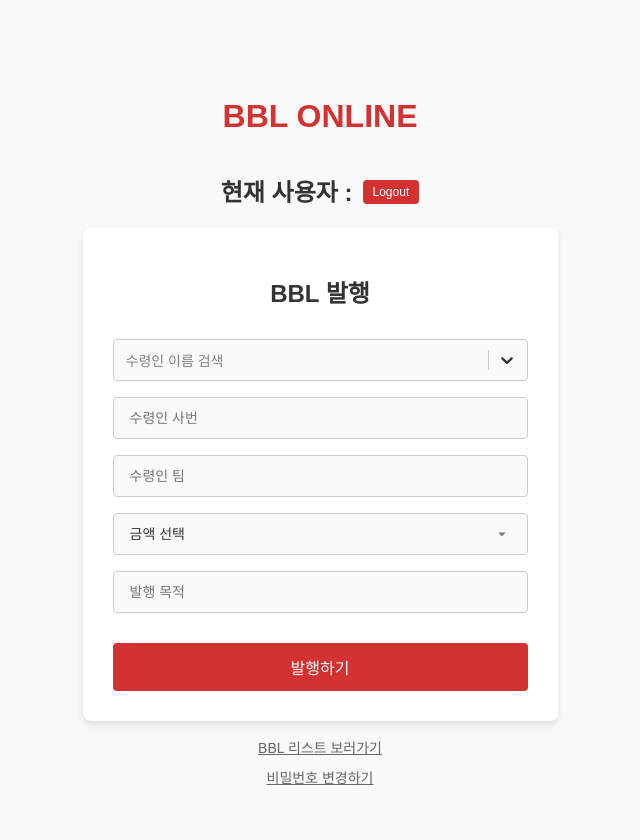
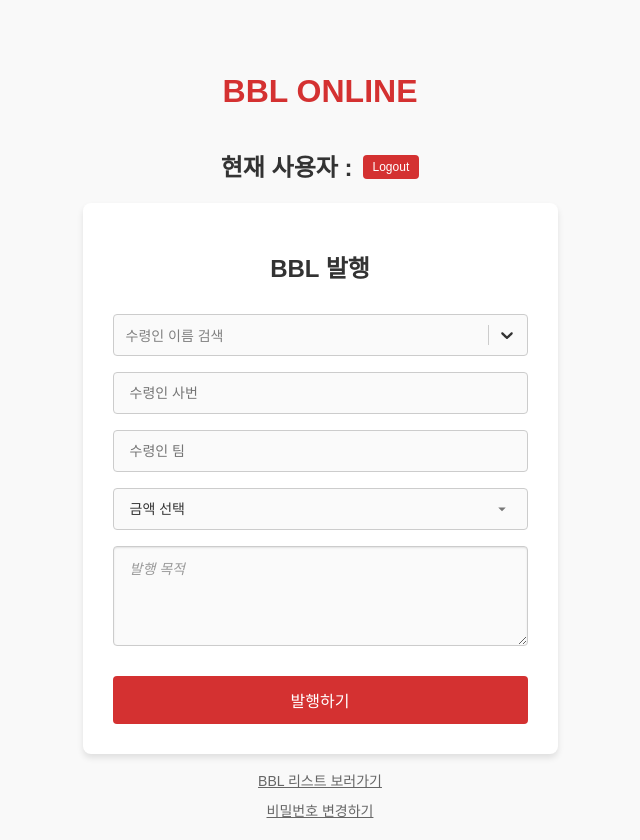
Before and after one commit to gimdongwon/bbl-online, a React (Vite) app in the folder client/: page / in a window 1280 px wide. Shown: the whole page, without its empty margins (320-960 px from the left). Built offline with nearby package versions, Linux system fonts and the light colour scheme; no server answers; sample sign-in values are in the browser's storage.

Commit message:
(fix) pagenation 추가, bbl no 추가

```diff
--- a/client/src/components/BBLIssueForm.tsx
+++ b/client/src/components/BBLIssueForm.tsx
@@ -68,12 +68,12 @@ const BBLIssueForm: React.FC<BBLIssueFormProps> = ({
           <option value={30}>30</option>
           <option value={50}>50</option>
         </SelectBox>
-        <Input
-          type='text'
+        <TextArea
           value={purpose}
           onChange={(e) => onPurposeChange(e.target.value)}
           placeholder='발행 목적'
           required
+          maxLength={200}
         />
         <SubmitButton type='submit' disabled={isLoading}>
           {isLoading ? '발행 중...' : '발행하기'}
@@ -172,6 +172,43 @@ const Input = styled.input`
   }
 `;
 
+const TextArea = styled.textarea`
+  width: 100%;
+  padding: 12px 16px;
+  margin-top: 16px;
+  border: 1px solid #ccc;
+  border-radius: 4px;
+  font-size: 14px;
+  background-color: #fafafa;
+  box-sizing: border-box;
+  resize: vertical;
+  &:focus {
+    border-color: #d43131;
+    outline: none;
+  }
+  max-height: 200px; /* 최대 높이 설정 */
+  overflow-y: auto; /* 내용이 많을 경우 스크롤 가능 */
+  min-height: 100px; /* 최소 높이 설정 */
+  max-height: 300px; /* 최대 높이 설정 */
+  line-height: 1.5; /* 줄 간격 설정 */
+  font-family: 'Arial', sans-serif; /* 폰트 설정 */
+  color: #333; /* 글자 색상 설정 */
+  background-color: #fafafa; /* 배경색 설정 */
+  box-shadow: inset 0 1px 2px rgba(0, 0, 0, 0.1); /* 내부 그림자 효과 */
+  transition: border-color 0.2s ease; /* 포커스 시 테두리 색상 변화 효과 */
+  &:hover {
+    border-color: #d43131; /* 호버 시 테두리 색상 변화 */
+  }
+  &::placeholder {
+    color: #999; /* 플레이스홀더 색상 설정 */
+    opacity: 1; /* 플레이스홀더 불투명도 설정 */
+    font-style: italic; /* 플레이스홀더 이탤릭체 설정 */
+    font-size: 14px; /* 플레이스홀더 폰트 크기 설정 */
+    line-height: 1.5; /* 플레이스홀더 줄 간격 설정 */
+    font-family: 'Arial', sans-serif; /* 플레이스홀더 폰트 설정 */
+  }
+}`;
+
 const SelectBox = styled.select`
   width: 100%;
   padding: 12px 16px;
--- a/client/src/components/BBLList.tsx
+++ b/client/src/components/BBLList.tsx
@@ -1,6 +1,7 @@
 import styled from 'styled-components';
 import { BBLListType, BBLType } from '../types';
 import { downloadBBLExcel } from '../utils/excel';
+import { useMemo } from 'react';
 interface Props {
   bblList: BBLListType;
   startDate: string;
@@ -8,6 +9,7 @@ interface Props {
   handleDate: (e: React.ChangeEvent<HTMLInputElement>) => void;
   totalCount: number;
   onPageChange: (value: number) => void;
+  currentPage: number;
 }
 
 const BBLList = ({
@@ -17,9 +19,21 @@ const BBLList = ({
   handleDate,
   totalCount,
   onPageChange,
+  currentPage,
 }: Props) => {
   const totalPages = Math.ceil(totalCount / 10);
 
+  const pageGroupSize = 10;
+  const currentGroup = Math.floor((currentPage - 1) / pageGroupSize);
+  const startPage = currentGroup * pageGroupSize + 1;
+  const endPage = Math.min(startPage + pageGroupSize - 1, totalPages);
+
+  const pageNumbers = useMemo(
+    () =>
+      Array.from({ length: endPage - startPage + 1 }, (_, i) => startPage + i),
+    [startPage, endPage]
+  );
+  console.log(startPage, endPage, totalPages, currentPage);
   return (
     <Container>
       <Title>BBL List</Title>
@@ -58,9 +72,9 @@ const BBLList = ({
           </TableRow>
         </thead>
         <tbody>
-          {bblList.bbls.map((bbl: BBLType, index: number) => (
+          {bblList.bbls.map((bbl: BBLType) => (
             <TableRow key={bbl._id}>
-              <TableCell>{index + 1}</TableCell>
+              <TableCell>{bbl.bblNo}</TableCell>
               <TableCell>{bbl.issuerId}</TableCell>
               <TableCell>{bbl.issuerName}</TableCell>
               <TableCell>{bbl.recipientName}</TableCell>
@@ -72,12 +86,43 @@ const BBLList = ({
           ))}
         </tbody>
       </Table>
+
       <PaginationWrapper>
-        {Array.from({ length: totalPages }, (_, i) => i + 1).map((page) => (
-          <PageButton key={page} onClick={() => onPageChange(page)}>
+        <PageButton
+          onClick={() => onPageChange(1)}
+          disabled={currentPage === 1}
+        >
+          ≪
+        </PageButton>
+        <PageButton
+          onClick={() => onPageChange(currentPage - 1)}
+          disabled={currentPage === 1}
+        >
+          &lt;
+        </PageButton>
+
+        {pageNumbers.map((page) => (
+          <PageButton
+            key={page}
+            active={page === currentPage}
+            onClick={() => onPageChange(page)}
+          >
             {page}
           </PageButton>
         ))}
+
+        <PageButton
+          onClick={() => onPageChange(currentPage + 1)}
+          disabled={endPage === currentPage}
+        >
+          &gt;
+        </PageButton>
+        <PageButton
+          onClick={() => onPageChange(totalPages)}
+          disabled={currentPage === totalPages}
+        >
+          ≫
+        </PageButton>
       </PaginationWrapper>
     </Container>
   );
@@ -154,9 +199,13 @@ const TableHeader = styled.th`
 
 const TableCell = styled.td`
   padding: 12px 16px;
+  max-width: 200px;
   font-size: 14px;
   color: #333;
   border-bottom: 1px solid #ccc;
+  white-space: nowrap;
+  overflow: hidden;
+  text-overflow: ellipsis;
 `;
 
 export const PaginationWrapper = styled.div`
--- a/client/src/container/BBLListContainer.tsx
+++ b/client/src/container/BBLListContainer.tsx
@@ -69,6 +69,7 @@ const BBLListContainer: React.FC = () => {
         handleDate={handleDate}
         totalCount={bblList.totalCount || 0}
         onPageChange={setPage}
+        currentPage={page}
       />
     </>
   );
```
